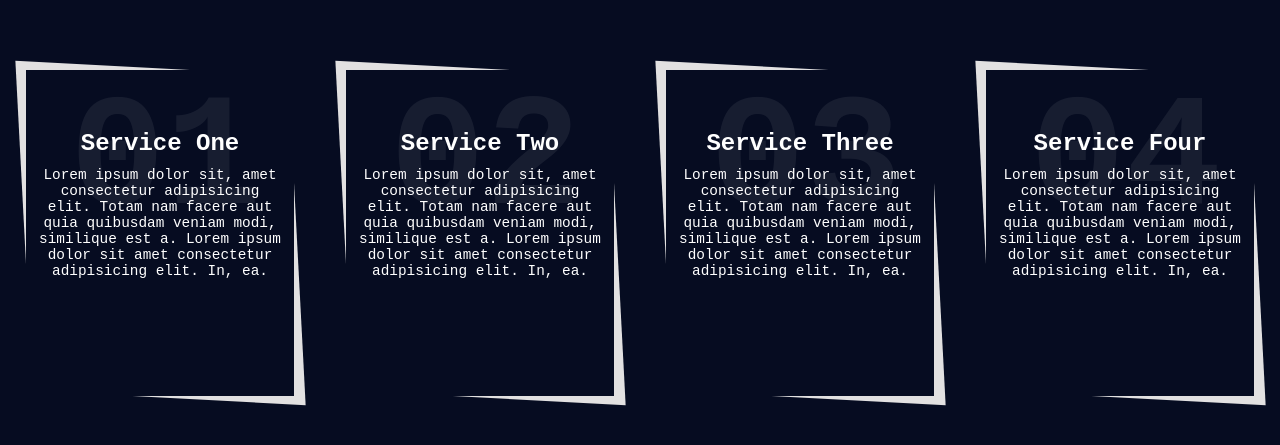
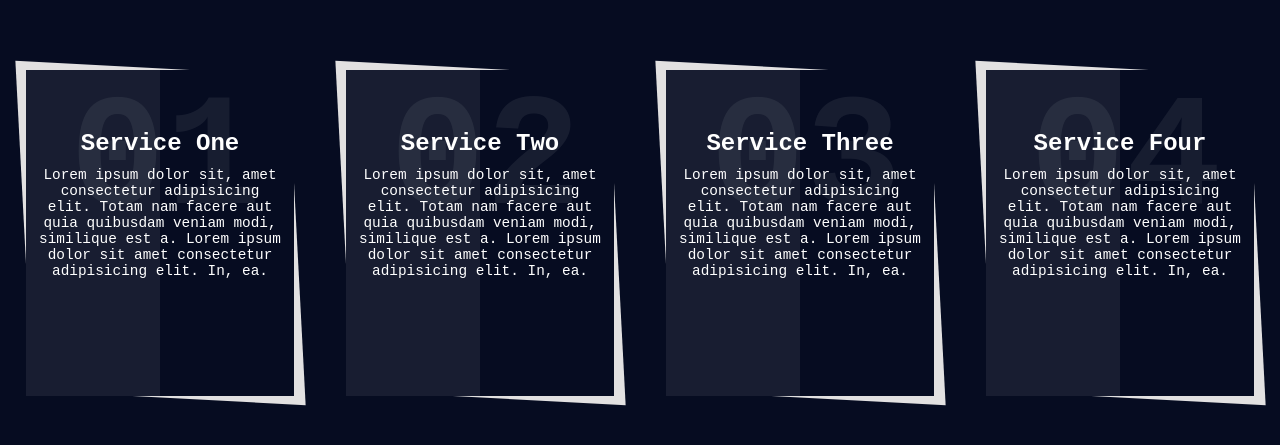
Before and after one commit to AritriDas/CSS-Projects, a plain HTML site: page Skewed-border/index.html in a window 1280 px wide. Shown: the part 159-604 px from the top of the page. Drawn offline with Linux system fonts and the light colour scheme.

Commit message:
Change 10

```diff
--- a/Skewed-border/style.scss
+++ b/Skewed-border/style.scss
@@ -57,6 +57,17 @@ body {
             z-index: -2;
             transform: skew(3deg, 3deg);
         }
+
+        &:after {
+            content: '';
+            position: absolute;
+            top: 0;
+            left: 0;
+            width: 50%;
+            height: 100%;
+            background: rgba(255,255,255,0.07);
+            pointer-events: none;
+        }
     }
 
     .container .box:nth-child(1):before {
```
Also changed, not shown: Skewed-border/style.css, 1 other file.
